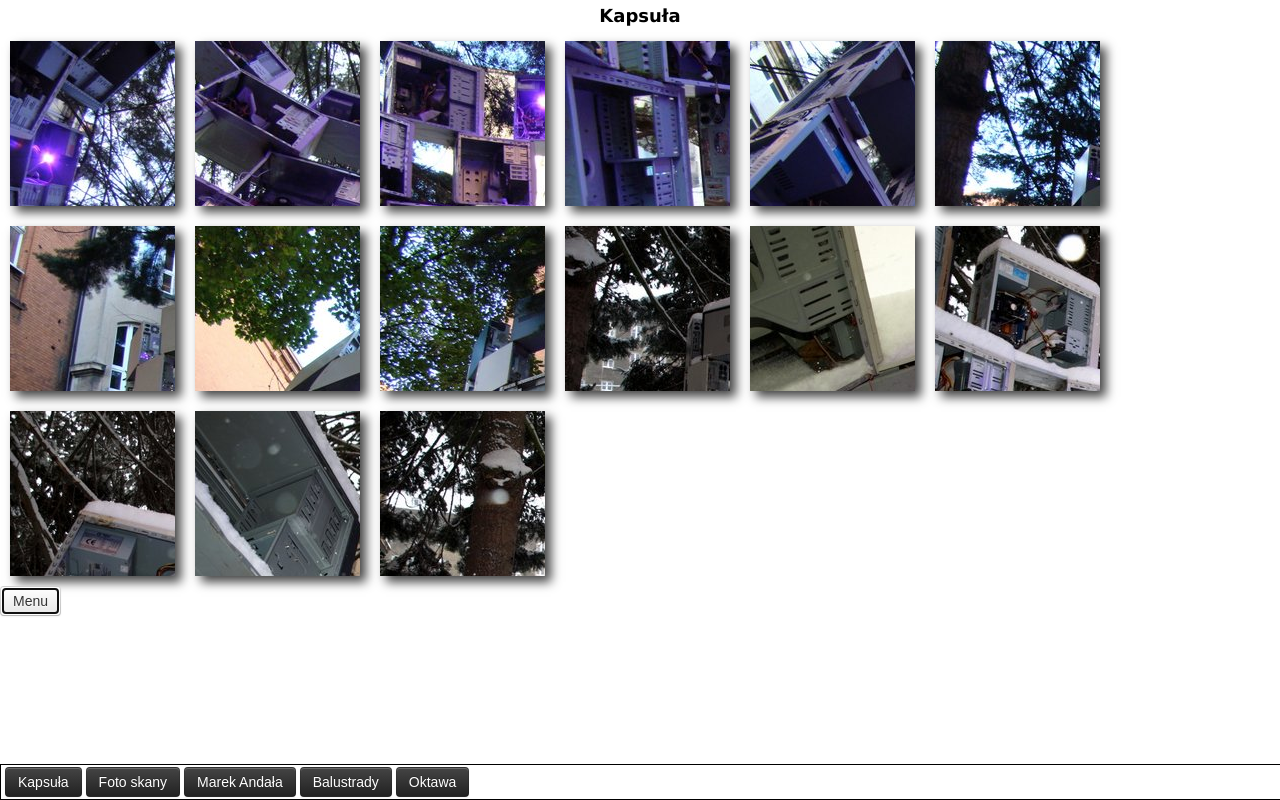
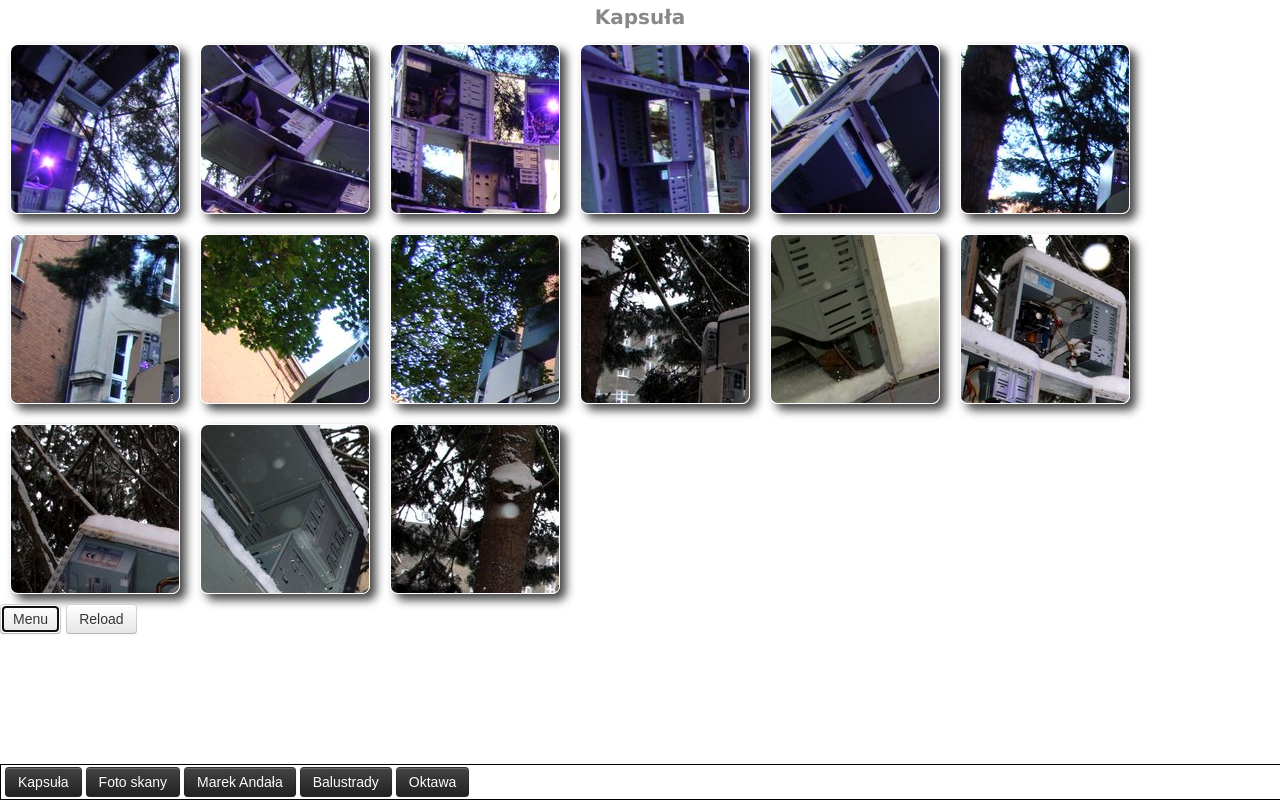
Before and after one commit to ZnakZorro/fotorama, a plain HTML site: page index.html in a window 1280 px wide. Both pictures are taken after a click on the button "Menu". Drawn offline with Linux system fonts and the light colour scheme.

Commit message:
test reload

```diff
--- a/index.html
+++ b/index.html
@@ -13,10 +13,8 @@
 <link href="pliki/photoswipe.css" type="text/css" rel="stylesheet" />
 
 <style>
-h1 {font-size:18px; padding:0; margin:5px 0; text-align:center;}
-.gallery li.fotoskany img {max-height:192%;}
-.gallery li.balustrady img {max-height:155%;}
-.gallery li.oktawa img {max-height: 130%;margin-left: -14%;margin-top: -16%;}
+
+
 </style>
 
 <script type="text/javascript" src="pliki/klass.min.js"></script>
@@ -35,7 +33,8 @@ var galerie=[
 //http://konfiguracja.c0.pl/webpl/encje.html
 
 
-
+var zaladowany=false;
+var menuOpen = false;
 
     function onLoad() {
 	installIMG();
@@ -46,6 +45,8 @@ var galerie=[
     }
 
 		function onDeviceReady() {
+			if (zaladowany) return true;
+			zaladowany=true;
 
 			document.addEventListener("resume", onResume, false);
 			document.addEventListener("pause", onPause, false);
@@ -132,8 +133,8 @@ var galerie=[
     }
 
 	function onMenuKeyDown() {
-		document.getElementById("menu").style.display="block";
-
+		if (menuOpen) {document.getElementById("menu").style.display="none"; zapal();menuOpen=false;}
+		else          {document.getElementById("menu").style.display="block";zgas();menuOpen=true;}
     }
 
 //ffffffffffffffffffffffffffffffffffffffffffffffffffffffffffffffffffffffffffffffff
@@ -176,10 +177,9 @@ var galerie=[
 	</div>
 
 <button onClick="onMenuKeyDown();" class="btn">Menu</button>
+<button onClick="loadURL('index---reload.html');" class="btn">Reload</button>
 
-<div id="menu" style="width:100%; display:none; position:fixed; left:0; bottom:0px; background:white; color:black; padding:2px; z-index:2; border:1px solid black;">
-
-</div>
+<div id="menu" style=""> </div>
 
 <br /><br /><br />
 </body>
--- a/pliki/styles.css
+++ b/pliki/styles.css
@@ -1,5 +1,5 @@
 body { padding: 0; margin: 0; font-family: "Lucida Grande", Helvetica, Arial,Verdana, sans-serif;  }
-h1 { font-size: 1.3em; padding: 15px 10px; margin: 0; }
+h1 {font-size:20px; padding:0; margin:5px 0; text-align:center; color:#888;}
 h2 { font-size: 1.1em; padding: 10px; margin: 0; }
 img { border: none; }
 a { color: #444340; }
@@ -22,15 +22,23 @@ a { color: #444340; }
 
 .gallery li {
 float: left;
-width: 165px;
-height: 165px;
+width: 168px;
+height: 168px;
 overflow: hidden;
 padding: 0px;
 margin:10px;
 box-shadow: 6px 6px 10px #444444;
-
+border: 1px solid white;
+border-radius: 8px;
+-moz-border-radius: 8px;
+-webkit-border-radius: 8px;
 }
 .gallery li img {width:auto; max-height:133%; margin-left:-10%; margin-top:-5%;}
 .gallery li a {border:none; margin:0;}
 
+#menu  {width:100%; display:none; position:fixed; left:0; bottom:0px; background:white; color:black; padding:2px; z-index:2; border:1px solid black;}
 #menu .btn {margin:0 2px;}
+
+.gallery li.fotoskany img {max-height:192%;}
+.gallery li.balustrady img {max-height:155%;}
+.gallery li.oktawa img {max-height: 130%;margin-left: -14%;margin-top: -16%;}
```
Also changed, not shown: index---reload.html (+3 -7 lines).
